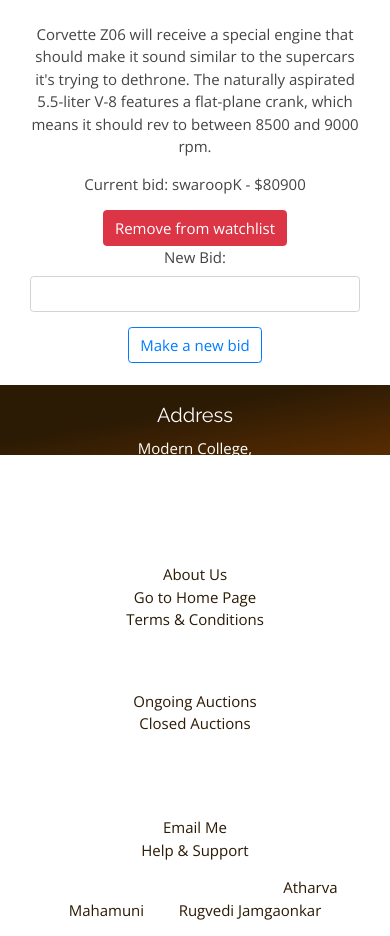
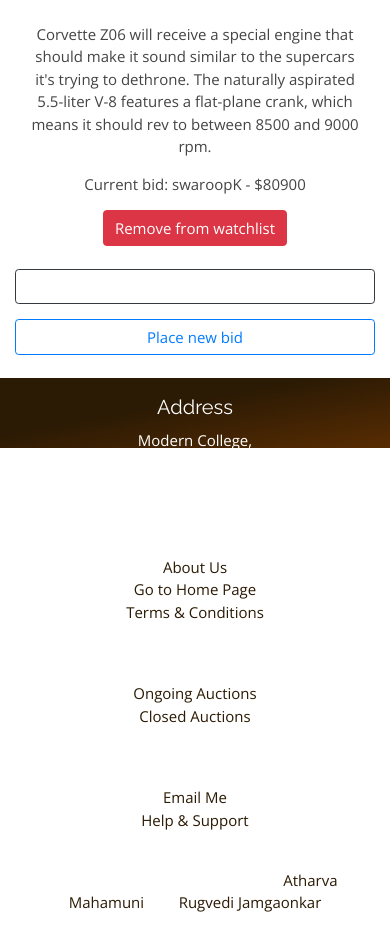
Before and after one commit to AtharvaCM/django-auction, a Django app: page /1 in a window 390 px wide. Shown: the part 536-1472 px from the top of the page. After the commit the page ends 1448 px from the top, so only its background shows below. Run offline with Django 3.2, Linux system fonts and the light colour scheme; a user stored in the database is signed in; data comes from the database, SQL or seed files in the repository; both versions use the stored data as it was after the commit; some libraries are stand-ins or nearby versions; some web fonts are replaced.

Commit message:
register

```diff
--- a/auctions/static/auctions/css/style.css
+++ b/auctions/static/auctions/css/style.css
@@ -733,3 +733,7 @@
   color: aqua;
   text-decoration: none;
 }
+
+.footer-bottom a:hover {
+  text-decoration: underline;
+}
--- a/auctions/templates/auctions/base.html
+++ b/auctions/templates/auctions/base.html
@@ -89,7 +89,7 @@
                     </li>
                     {% if user.is_authenticated %}
                     <li class="nav-item dropdown">
-                        <a class="nav-link active dropdown-toggle" href="#" id="navbarDropdown" role="button"
+                        <a class="nav-link dropdown-toggle" href="#" id="navbarDropdown" role="button"
                             data-toggle="dropdown" aria-haspopup="true" aria-expanded="false">
                             {{user.username}}
                         </a>
@@ -136,7 +136,7 @@
                                     <li>
                                         Modern College, <br>
                                         Shivajinagar,<br>
-                                        Pune - 02.<br>
+                                        Pune - 411002.<br>
                                     </li>
                                 </ul>
                             </address>
@@ -168,9 +168,10 @@
                         <div class="footer-pad">
                             <h4>Contact Us</h4>
                             <ul class="list-unstyled">
-                                <li><i class="fa fa-phone" style="font-size:18px"></i> &nbsp;1234567891</li>
                                 <li><a href="mailto:rugvedij1804@gmail.com">Email Me</a></li>
                                 <li><a href="{% url 'help_and_support' %}">Help & Support</a></li>
+                                <li><i class="fa fa-phone" style="font-size:18px"></i> &nbsp;9143564587 / 9168099586
+                                </li>
                             </ul>
                         </div>
                     </div>
--- a/auctions/templates/auctions/listing_page.html
+++ b/auctions/templates/auctions/listing_page.html
@@ -69,18 +69,18 @@
         </div>
 
         {% if user.is_authenticated and not listing.is_closed%}
-        <form action="{% url 'new_bid' listing.id%}" method="post" class="text-center">
+        <form action="{% url 'new_bid' listing.id%}" method="post" class="text-center mt-4">
             {% csrf_token %}
-            <label>New Bid:</label>
+            <!-- <label class="font-weight-bold">New Bid:</label> -->
             <div class="row">
                 <div class="col-lg-8 mx-auto">
                     <div class="row">
-                        <div class="col-lg-6 ml-auto">
-                            <input type="text" name="bid" class="form-control" id="exampleFormControlInput1"
+                        <div class="col-lg-6 ml-auto p-0 px-lg-3">
+                            <input type="text" name="bid" class="form-control border-dark" id="exampleFormControlInput1"
                                 style="width:100%">
                         </div>
-                        <div class="col-lg-3 mt-3 mt-lg-0 mr-auto">
-                            <button id="bid-button" class="btn btn-outline-primary" type="submit">Make a new
+                        <div class="col-lg-2 mt-3 mt-lg-0 mr-auto p-0">
+                            <button id="bid-button" class="btn btn-outline-primary m-0 w-100" type="submit">Place new
                                 bid</button>
                         </div>
                     </div>
--- a/auctions/views.py
+++ b/auctions/views.py
@@ -294,7 +294,7 @@
         listing.save()
         context = {
             "listing": listing,
-            "message": "Bid was updated successfully",
+            "message": "Bid Updated Successfully!",
             "updated": True,
         }
         print('---------', listing.url)
@@ -302,8 +302,8 @@
     else:
         context = {
             "listing": listing,
-            "message": "Bid was updated successfully",
-            "updated": True,
+            "message": "Error - Bid is too low",
+            "updated": False,
         }
         return render(request, "auctions/listing_page.html", context)
 
```
Also changed, not shown: auctions/templates/auctions/search_results.html (+34 -12 lines), db.sqlite3.
